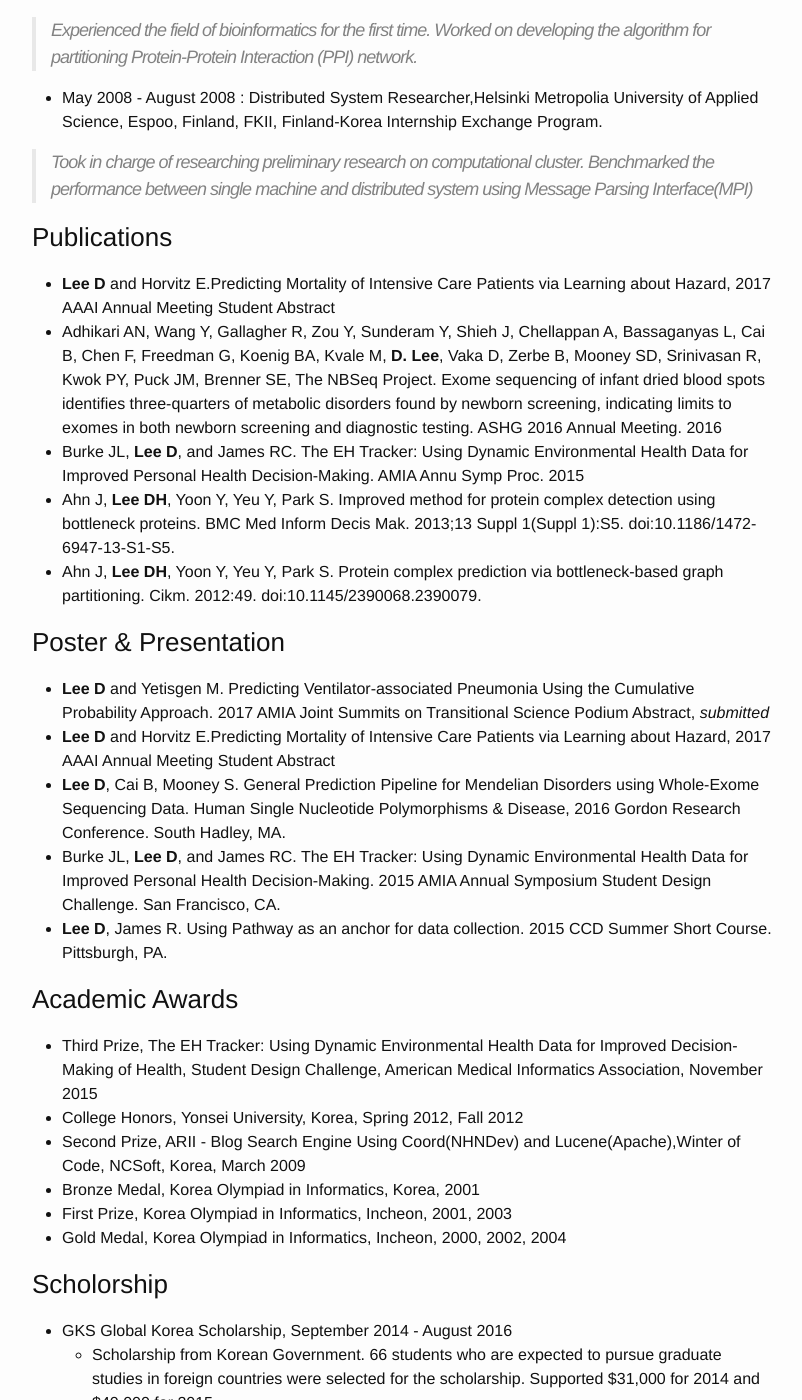
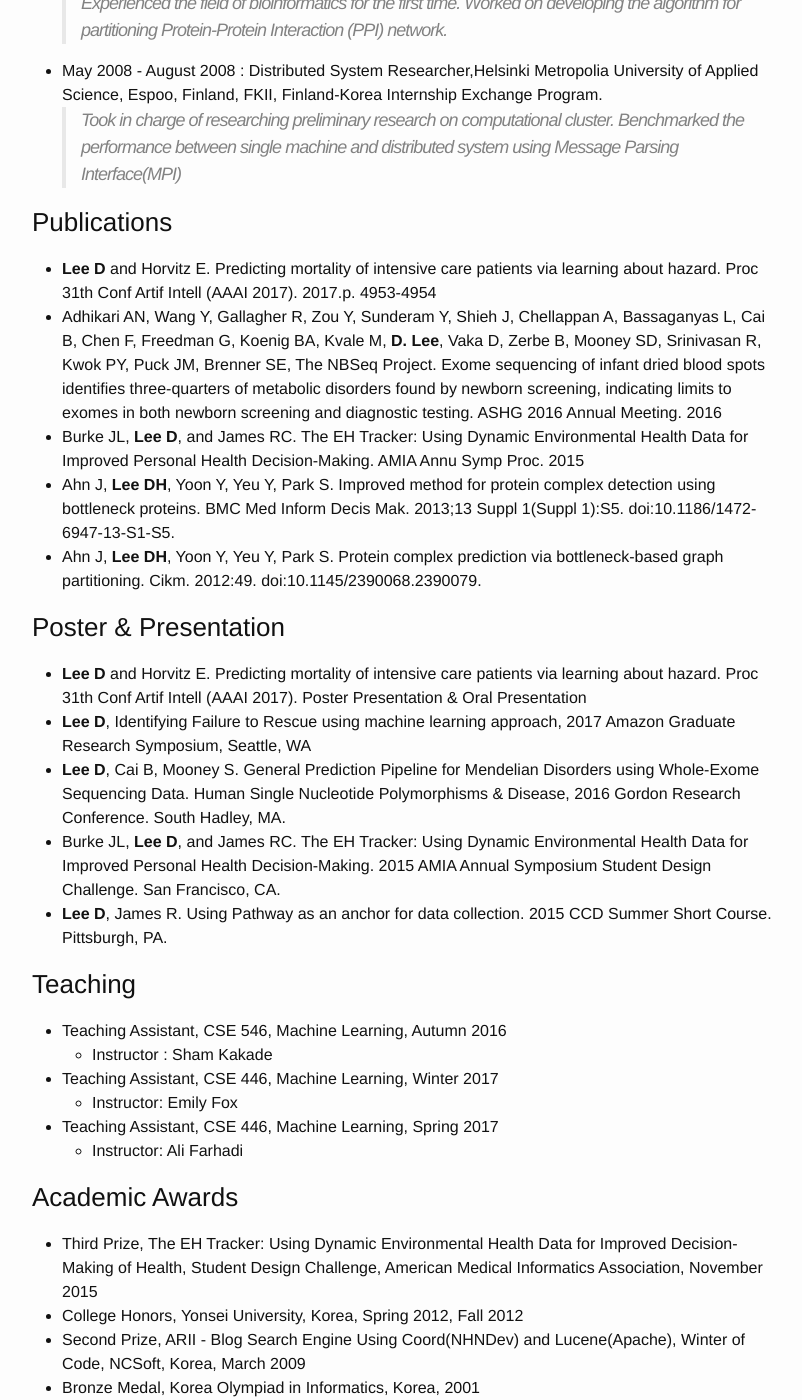
Before and after one commit to dhlee4/dhlee4.github.io, a Jekyll site: the page built from about.md, in a window 1280 px wide and 1400 px high, scrolled down 1749 px. Shown: the whole window, without its empty margins (238-1040 px from the left). Built offline with Jekyll 4.4.1, drawn with Linux system fonts in a browser that asks for light colours; some of the changed text lies outside the part shown.

Commit message:
CV updated

```diff
--- a/about.md
+++ b/about.md
@@ -3,6 +3,7 @@ layout: page
 title: About
 permalink: /about/
 ---
+
 
 
 Dae Hyun Lee
@@ -25,11 +26,11 @@ Dae Hyun Lee
 
 
 ### Education
-- Doctor of Philosophy, Biomedical and Health Informatics (Sept. 2014 - Present)
+- Doctor of Philosophy (Sept. 2014 - Present)
 	- University of Washington, School of Medicine
 	- Department of Biomedical Informatics and Medical Education
 	- Research Advisor: Dr. Meliha Yetisgen
-- Bachelor of Engineering, Computer Science (Mar. 2006 - Aug. 2014)
+- Bachelor of Engineering (Mar. 2006 - Aug. 2014)
 	- Yonsei University, College of Engineering
 	- Department of Computer Science
 	- Mandatory Military Service: Nov. 2009 - Sep. 2011
@@ -39,38 +40,28 @@ Dae Hyun Lee
 - Extracting novel concepts indicating *patient deterioration* from clinical notes using natural language processing
 - Applying data-driven approach to discover treatable complication during hospital stay, *failure-to-rescue*
 
+<br>
+<br>
 ### Research Experience
 
 - June. 2016 - Sept. 2016 : Research Intern, Microsoft Research (Mentor: Eric Horvitz)
-
-> Continued to work on predicting ICU mortality using PhysioNet ICU Challenge data. Built the model to predict ICU in-hospital mortality. The model presented the contribution of clinical variables when predicting the risk of death.
+	> Continued to work on predicting ICU mortality using PhysioNet ICU Challenge data. Built the model to predict ICU in-hospital mortality. The model infers parameter which governs decaying risk of survival during ICU stay and presented the contribution of clinical variables for the prediction.
 
 - Sept. 2015 - June. 2016 : Predoctoral Research Assistant, Mooney Group<mooneygroup>, University of Washington
-
-> Focused on improving current newborn screening method with predicted pathogenicity from their genetic sequence. Built a prediction pipeline by integrating genetic knowledge bases.
-
+	> Focused on improving current newborn screening method with predicted pathogenicity from their genetic sequence. Built a prediction pipeline by integrating genetic knowledge bases.
 - July. 2015 - Sept. 2015 : Research Intern, Microsoft Research (Mentor: Eric Horvitz)
-
-> Exposed to applying machine learning on clinical data. Worked on understanding clinical data and discovered the atypia of clinical variable could be useful feature predicting the risk of clinically adverse events.
-
+	> Exposed to applying machine learning on clinical data. Worked on understanding clinical data and discovered the atypia of clinical variable could be useful feature predicting the risk of clinically adverse events.
 - Sept. 2014 - July 2015 : Predoctoral Research Assistant, Sauro Lab<saurogroup>, University of Washington
-
-> Developed a plugin for Tinkercell to adopt new SBOL(Synthetic Biology Open Language) standard(version 2.0)
-
+	> Developed a plugin for Tinkercell to adopt new SBOL(Synthetic Biology Open Language) standard(version 2.0)
 - Sept. 2013 - Sept. 2014 : Researcher, Biomedical Informatics Lab, Seoul National University College of Medicine, Seoul, Korea
-
-> Developed agent apps in Health Avatar (a software platform for personalized management of health information) as a main developer. Also, Worked for integrating various pathway database (WikiPathway, KEGG).
-
+	> Developed agent apps in Health Avatar (a software platform for personalized management of health information) as a main developer. Also, Worked for integrating various pathway database (WikiPathway, KEGG).
 -  June 2012 - May 2013 : Undergraduate Intern, Embedded and Bio database Laboratory, Yonsei University, Seoul, Korea
-
-> Experienced the field of bioinformatics for the first time. Worked on developing the algorithm for partitioning Protein-Protein Interaction (PPI) network.
-
+	> Experienced the field of bioinformatics for the first time. Worked on developing the algorithm for partitioning Protein-Protein Interaction (PPI) network.
 - May 2008 - August 2008 : Distributed System Researcher,Helsinki Metropolia University of Applied Science, Espoo, Finland, FKII, Finland-Korea Internship Exchange Program.
-
-> Took in charge of researching preliminary research on computational cluster. Benchmarked the performance between single machine and distributed system using Message Parsing Interface(MPI)
+	> Took in charge of researching preliminary research on computational cluster. Benchmarked the performance between single machine and distributed system using Message Parsing Interface(MPI)
 
 ### Publications
- - **Lee D** and Horvitz E.Predicting Mortality of Intensive Care Patients via Learning about Hazard, 2017 AAAI Annual Meeting Student Abstract
+ - **Lee D** and Horvitz E. Predicting mortality of intensive care patients via learning about hazard. Proc 31th Conf Artif Intell (AAAI 2017). 2017.p. 4953-4954
  - Adhikari AN, Wang Y, Gallagher R, Zou Y, Sunderam Y, Shieh J, Chellappan A, Bassaganyas L, Cai B, Chen F, Freedman G, Koenig BA, Kvale M, **D. Lee**, Vaka D, Zerbe B, Mooney SD, Srinivasan R, Kwok PY, Puck JM, Brenner SE, The NBSeq Project. Exome sequencing of infant dried blood spots identifies three-quarters of metabolic disorders found by newborn screening, indicating limits to exomes in both newborn screening and diagnostic testing. ASHG 2016 Annual Meeting. 2016
  - Burke JL, **Lee D**, and James RC. The EH Tracker: Using Dynamic Environmental Health Data for Improved Personal Health Decision-Making. AMIA Annu Symp Proc. 2015
  - Ahn J, **Lee DH**, Yoon Y, Yeu Y, Park S. Improved method for protein complex detection using bottleneck proteins. BMC Med Inform Decis Mak. 2013;13 Suppl 1(Suppl 1):S5. doi:10.1186/1472-6947-13-S1-S5.
@@ -79,19 +70,28 @@ Dae Hyun Lee
 
 
 ### Poster & Presentation
- - **Lee D** and Yetisgen M. Predicting Ventilator-associated Pneumonia Using the Cumulative Probability Approach. 2017 AMIA Joint Summits on Transitional Science Podium Abstract, *submitted*
- - **Lee D** and Horvitz E.Predicting Mortality of Intensive Care Patients via Learning about Hazard, 2017 AAAI Annual Meeting Student Abstract
+ - **Lee D** and Horvitz E. Predicting mortality of intensive care patients via learning about hazard. Proc 31th Conf Artif Intell (AAAI 2017). Poster Presentation & Oral Presentation
+ - **Lee D**, Identifying Failure to Rescue using machine learning approach, 2017 Amazon Graduate Research Symposium, Seattle, WA
  - **Lee D**, Cai B, Mooney S. General Prediction Pipeline for Mendelian Disorders using Whole-Exome Sequencing Data. Human Single Nucleotide Polymorphisms & Disease,
 2016 Gordon Research Conference. South Hadley, MA.
  - Burke JL, **Lee D**, and James RC. The EH Tracker: Using Dynamic Environmental Health Data for Improved Personal Health Decision-Making. 2015 AMIA Annual Symposium Student Design Challenge. San Francisco, CA.
  - **Lee D**, James R. Using Pathway as an anchor for data collection. 2015 CCD Summer Short Course. Pittsburgh, PA.
+
+
+### Teaching
+ - Teaching Assistant, CSE 546, Machine Learning, Autumn 2016
+	 - 	Instructor : Sham Kakade
+ -  Teaching Assistant, CSE 446, Machine Learning, Winter 2017
+	 -  Instructor: Emily Fox
+ -  Teaching Assistant, CSE 446, Machine Learning, Spring 2017
+	 -  Instructor: Ali Farhadi
 
 ### Academic Awards
 
 
  - Third Prize, The EH Tracker: Using Dynamic Environmental Health Data for Improved Decision-Making of Health, Student Design Challenge, American Medical Informatics Association, November 2015
  - College Honors, Yonsei University, Korea, Spring 2012, Fall 2012
- - Second Prize, ARII - Blog Search Engine Using Coord(NHNDev) and Lucene(Apache),Winter of Code, NCSoft, Korea, March 2009
+ - Second Prize, ARII - Blog Search Engine Using Coord(NHNDev) and Lucene(Apache), Winter of Code, NCSoft, Korea, March 2009
  - Bronze Medal, Korea Olympiad in Informatics, Korea, 2001
  - First Prize, Korea Olympiad in Informatics, Incheon, 2001, 2003
  - Gold Medal, Korea Olympiad in Informatics, Incheon, 2000, 2002, 2004
```
